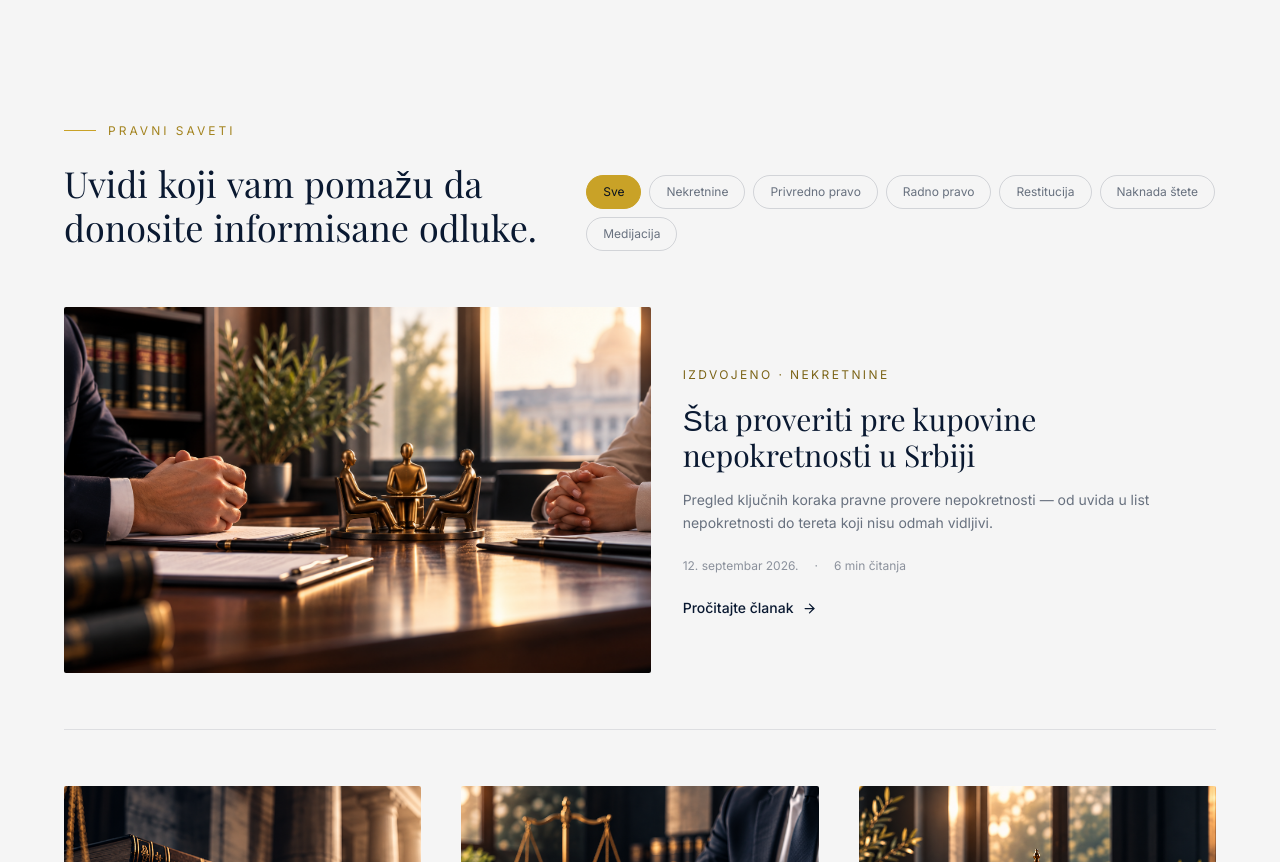
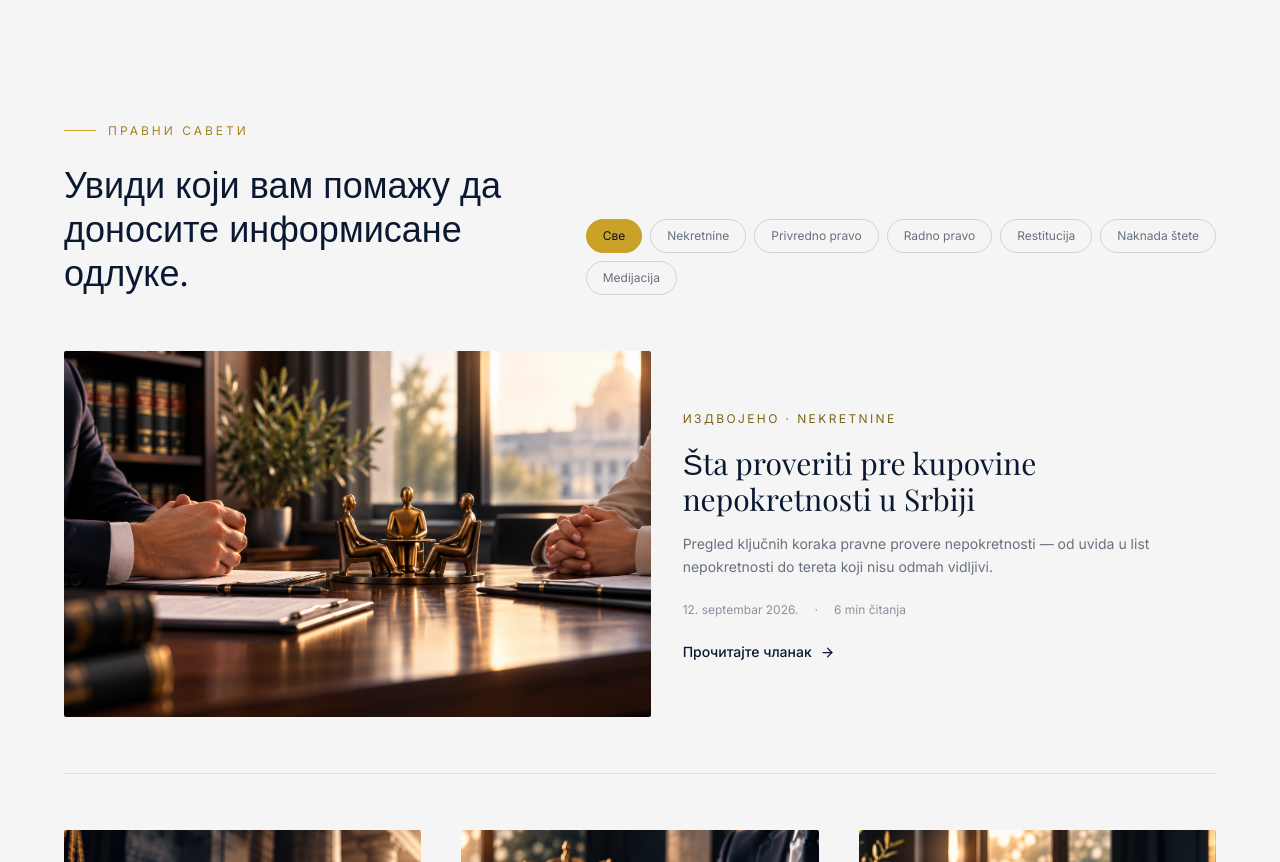
Before and after one commit to stojanovicjovan021-collab/advokatska-kancelarija-savic, a Next.js app: page / in a window 1280 px wide. Shown: the part 5880-6742 px from the top of the page. Built offline with nearby package versions, Linux system fonts and the light colour scheme; a web font is replaced by a local one.

Commit message:
Update Blog.tsx izmenjeno

```diff
--- a/components/sections/Blog.tsx
+++ b/components/sections/Blog.tsx
@@ -9,15 +9,19 @@ import { blogPosts } from '@/lib/data';
 
 export function Blog() {
   const categories = useMemo(
-    () => ['Sve', ...Array.from(new Set(blogPosts.map((p) => p.category)))],
+    () => ['Све', ...Array.from(new Set(blogPosts.map((p) => p.category)))],
     []
   );
-  const [activeCategory, setActiveCategory] = useState('Sve');
+
+  const [activeCategory, setActiveCategory] = useState('Све');
 
   const featured = blogPosts.find((p) => p.featured);
   const rest = blogPosts.filter((p) => !p.featured);
+
   const filtered =
-    activeCategory === 'Sve' ? rest : rest.filter((p) => p.category === activeCategory);
+    activeCategory === 'Све'
+      ? rest
+      : rest.filter((p) => p.category === activeCategory);
 
   return (
     <section id="blog" className="bg-accent py-28 dark:bg-primary-700 sm:py-36">
@@ -25,11 +29,12 @@ export function Blog() {
         <div className="flex flex-col items-start justify-between gap-6 sm:flex-row sm:items-end">
           <div>
             <span className="eyebrow-rule text-xs uppercase tracking-[0.25em] text-gold-700 dark:text-gold-300">
-              Pravni saveti
+              Правни савети
             </span>
+
             <RevealText
               as="h2"
-              text="Uvidi koji vam pomažu da donosite informisane odluke."
+              text="Увиди који вам помажу да доносите информисане одлуке."
               className="mt-6 max-w-xl font-display text-3xl leading-[1.15] text-primary balance dark:text-paper sm:text-4xl"
             />
           </div>
@@ -69,24 +74,32 @@ export function Blog() {
                 className="object-cover"
               />
             </div>
+
             <div>
               <span className="text-xs uppercase tracking-[0.2em] text-gold-700 dark:text-gold-300">
-                Izdvojeno · {featured.category}
+                Издвојено · {featured.category}
               </span>
+
               <h3 className="mt-4 font-display text-2xl leading-snug text-primary balance dark:text-paper sm:text-3xl">
                 {featured.title}
               </h3>
+
               <p className="mt-4 max-w-lg text-sm leading-relaxed text-primary/60 dark:text-paper/60">
                 {featured.excerpt}
               </p>
+
               <div className="mt-6 flex items-center gap-4 text-xs text-primary/45 dark:text-paper/45">
                 <span>{featured.date}</span>
                 <span>·</span>
                 <span>{featured.readTime}</span>
               </div>
+
               <span className="mt-6 inline-flex items-center gap-2 text-sm font-medium text-primary transition-colors group-hover:text-gold-700 dark:text-paper dark:group-hover:text-gold-200">
-                Pročitajte članak
-                <ArrowRight size={15} className="transition-transform duration-300 group-hover:translate-x-1" />
+                Прочитајте чланак
+                <ArrowRight
+                  size={15}
+                  className="transition-transform duration-300 group-hover:translate-x-1"
+                />
               </span>
             </div>
           </motion.a>
@@ -112,6 +125,7 @@ export function Blog() {
                   className="object-cover transition-transform duration-700 group-hover:scale-105"
                 />
               </div>
+
               <span className="mt-5 text-xs uppercase tracking-[0.2em] text-gold-700 dark:text-gold-300">
                 {post.category}
               </span>
@@ -119,7 +133,11 @@ export function Blog() {
               <h3 className="mt-2 font-display text-lg leading-snug text-primary balance dark:text-paper">
                 {post.title}
               </h3>
-              <p className="mt-2 text-sm leading-relaxed text-primary/55 dark:text-paper/55">{post.excerpt}</p>
+
+              <p className="mt-2 text-sm leading-relaxed text-primary/55 dark:text-paper/55">
+                {post.excerpt}
+              </p>
+
               <div className="mt-4 flex items-center gap-3 text-xs text-primary/40 dark:text-paper/40">
                 <span>{post.date}</span>
                 <span>·</span>
```
Lines whose indentation alone changed are shown as unchanged.
